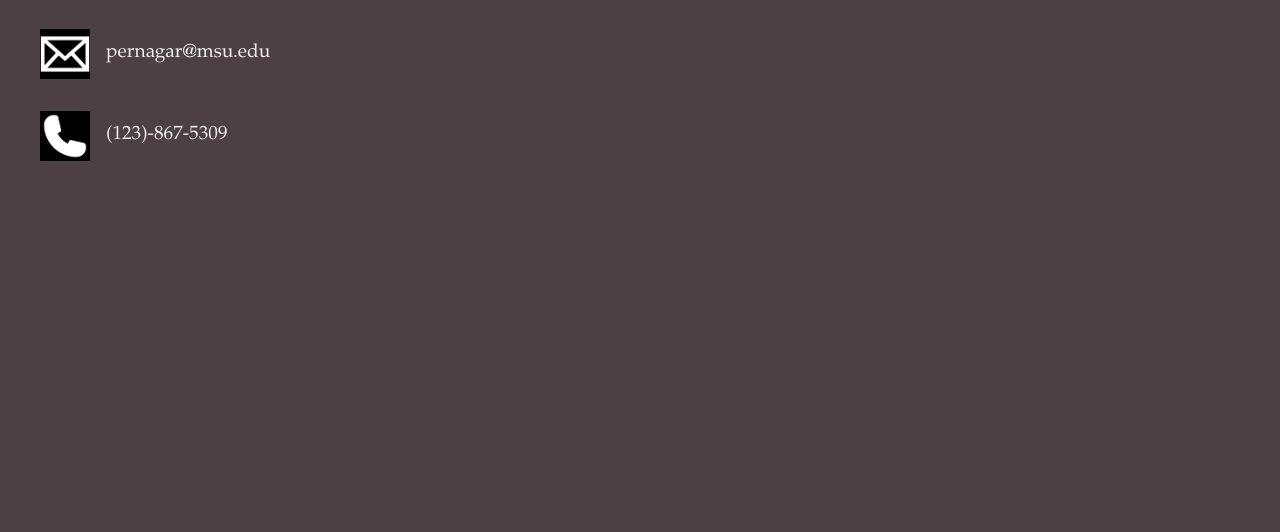
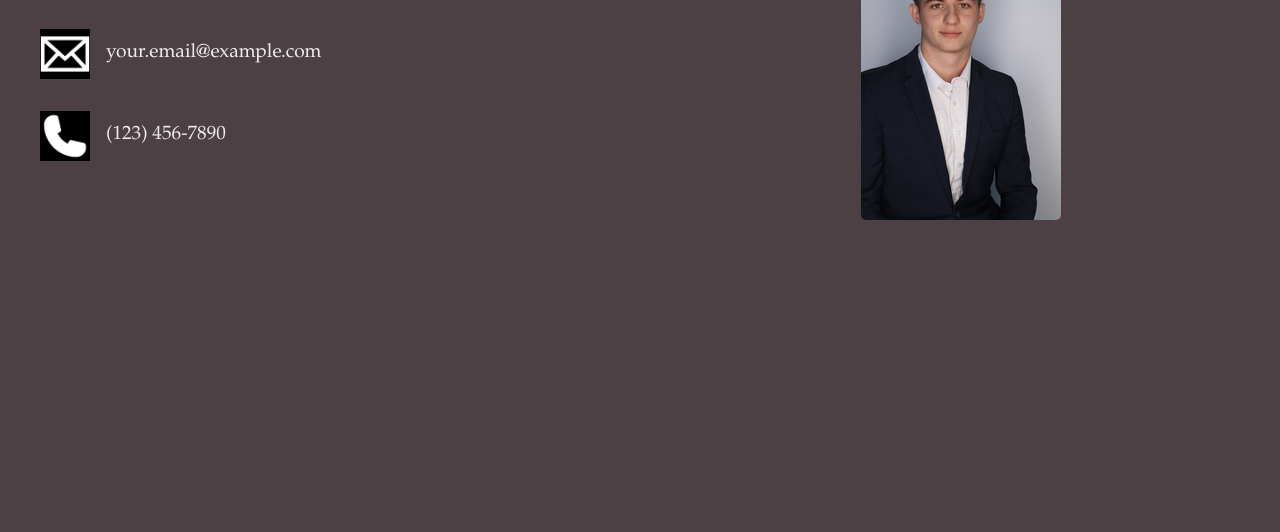
Before and after one commit to MrBiscuitss/Final, a plain HTML site: page contact.html in a window 1280 px wide. Shown: the part 268-800 px from the top of the page. Drawn offline with Linux system fonts and the light colour scheme.

Commit message:
should be good

```diff
--- a/contact.html
+++ b/contact.html
@@ -20,20 +20,27 @@
     </header>
 
     <main class="content-area">
+        <section class="intro-layout">
+            <div class="intro-text">
                 <h1>Contact Me!</h1>
 
                 <div class="contact-list">
-            <a href="mailto:pernagar@msu.edu" class="contact-item">
+                    <a href="mailto:your.email@example.com" class="contact-item">
                         <img src="images/email-icon.png" alt="Email Icon">
-                <span>pernagar@msu.edu</span>
+                        <span>your.email@example.com</span>
                     </a>
 
-            <a href="tel:1238675309" class="contact-item">
+                    <a href="tel:1234567890" class="contact-item">
                         <img src="images/phone-icon.png" alt="Phone Icon">
-                <span>(123)-867-5309</span>
+                        <span>(123) 456-7890</span>
                     </a>
                 </div>
+            </div>
+
+            <aside class="intro-image-container">
+                <img src="images/contact-photo.jpg" alt="A professional photo or icon representing communication.">
+            </aside>
+        </section>
     </main>
-
     </body>
 </html>
```
Also changed, not shown: images/contact-photo.jpg (added). Lines whose indentation alone changed are shown as unchanged.
